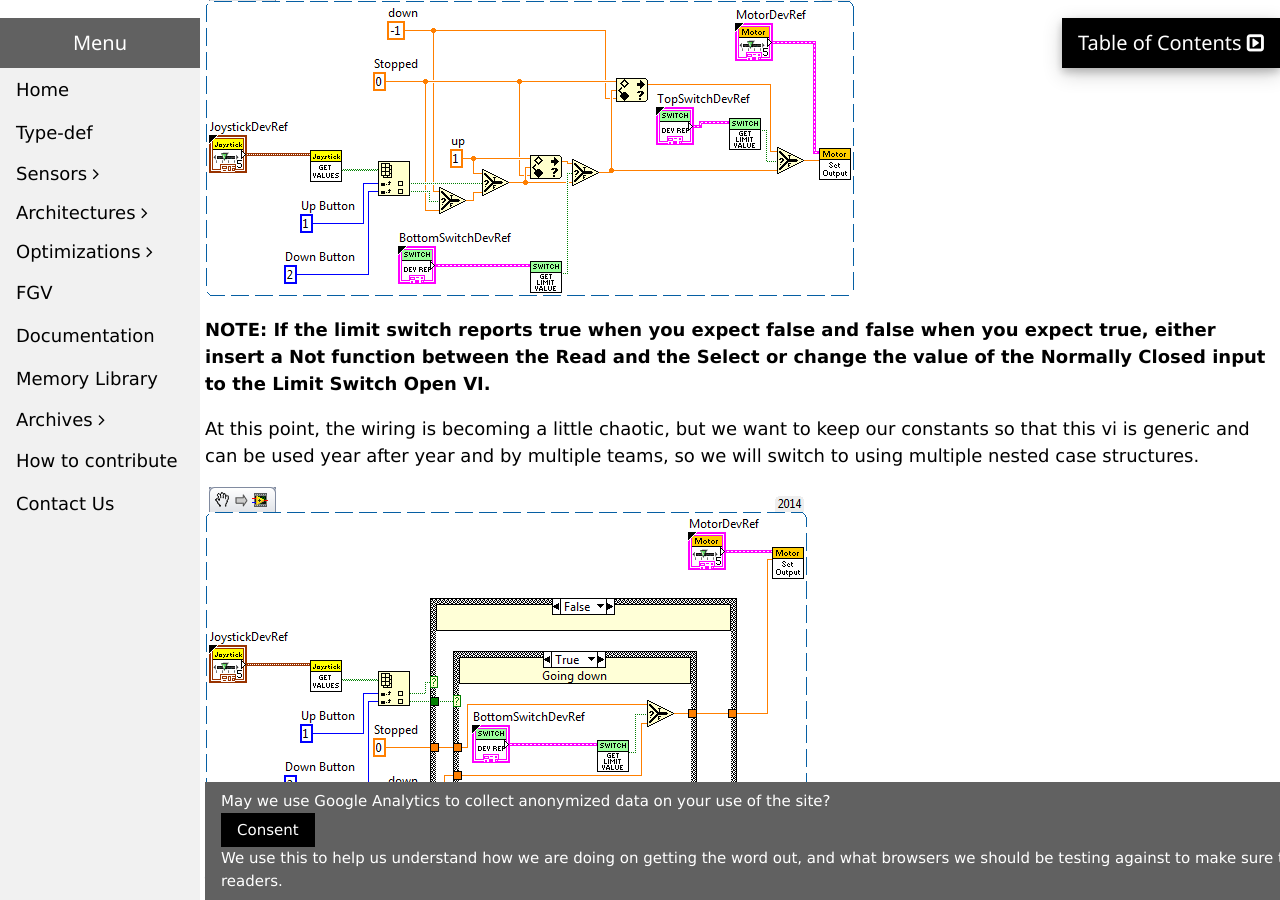
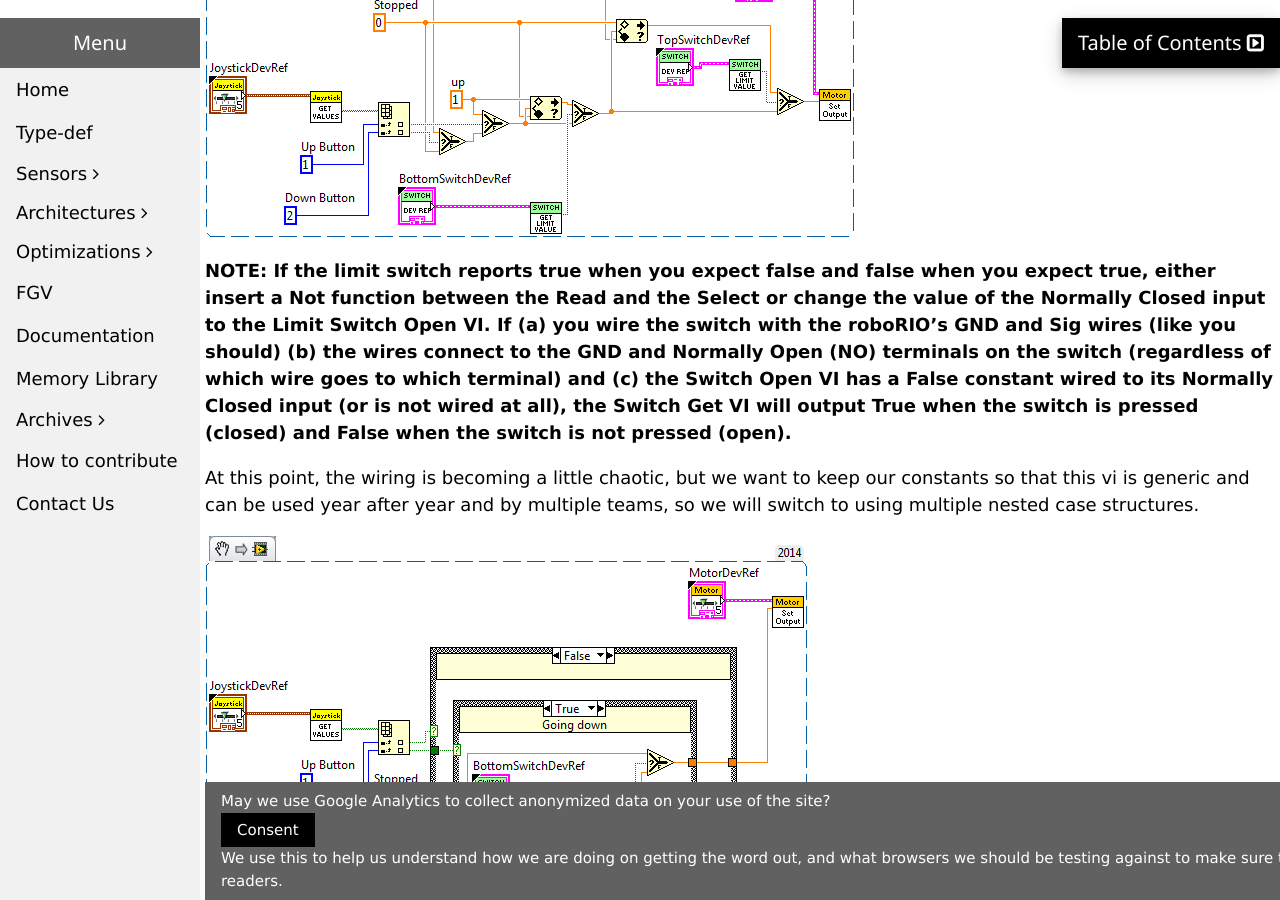
Before and after one commit to mshafer1/frclabviewtutorials, a Jekyll site: the page built from _tutorials/sensors/roborio/limit-switch/index.md, in a window 1280 px wide and 900 px high, scrolled down 2154 px. Built offline with Jekyll 4.4.1, drawn with Linux system fonts in a browser that asks for light colours; comment, search, counter and statistics services are not loaded.

Commit message:
Make the LimitSwitchOpen_ContextHelp image a zoomable image and add to the note about inverting the Switch value.

```diff
--- a/_tutorials/sensors/roborio/limit-switch/index.md
+++ b/_tutorials/sensors/roborio/limit-switch/index.md
@@ -21,7 +21,7 @@
 
 Notice the Normally Closed false constants connected to the Limit Switch Open VIs. They work similarly to the Invert constant on the Motor Open VI. If you find the switch reports true when you expect false and false when you expect true, change the value of the Normally Closed input for that switch.
 
-{% include downloadableImage.html path='images/LimitSwitchOpen_ContextHelp.png' alt='Limit switch open Context Help' height=373 width=257 %}
+{% include zoomableImage.html path='images/LimitSwitchOpen_ContextHelp.png' alt='Limit Switch Open Context Help' height=373 width=257 %}
 
 
 ### Actuator.vi
@@ -42,8 +42,7 @@
 
 {% include downloadableImage.html path='images/LimitSwitch_BasicWLimits.png' alt='Basic use of limit switch' height=321 width=650 %}
 
-
-**NOTE: If the limit switch reports true when you expect false and false when you expect true, either insert a Not function between the Read and the Select or change the value of the Normally Closed input to the Limit Switch Open VI.**
+**NOTE: If the limit switch reports true when you expect false and false when you expect true, either insert a Not function between the Read and the Select or change the value of the Normally Closed input to the Limit Switch Open VI. If (a) you wire the switch with the roboRIO's GND and Sig wires (like you should) (b) the wires connect to the GND and Normally Open (NO) terminals on the switch (regardless of which wire goes to which terminal) and (c) the Switch Open VI has a False constant wired to its Normally Closed input (or is not wired at all), the Switch Get VI will output True when the switch is pressed (closed) and False when the switch is not pressed (open).**
 
 At this point, the wiring is becoming a little chaotic, but we want to keep our constants so that this vi is generic and can be used year after year and by multiple teams, so we will switch to using multiple nested case structures.
 
```
